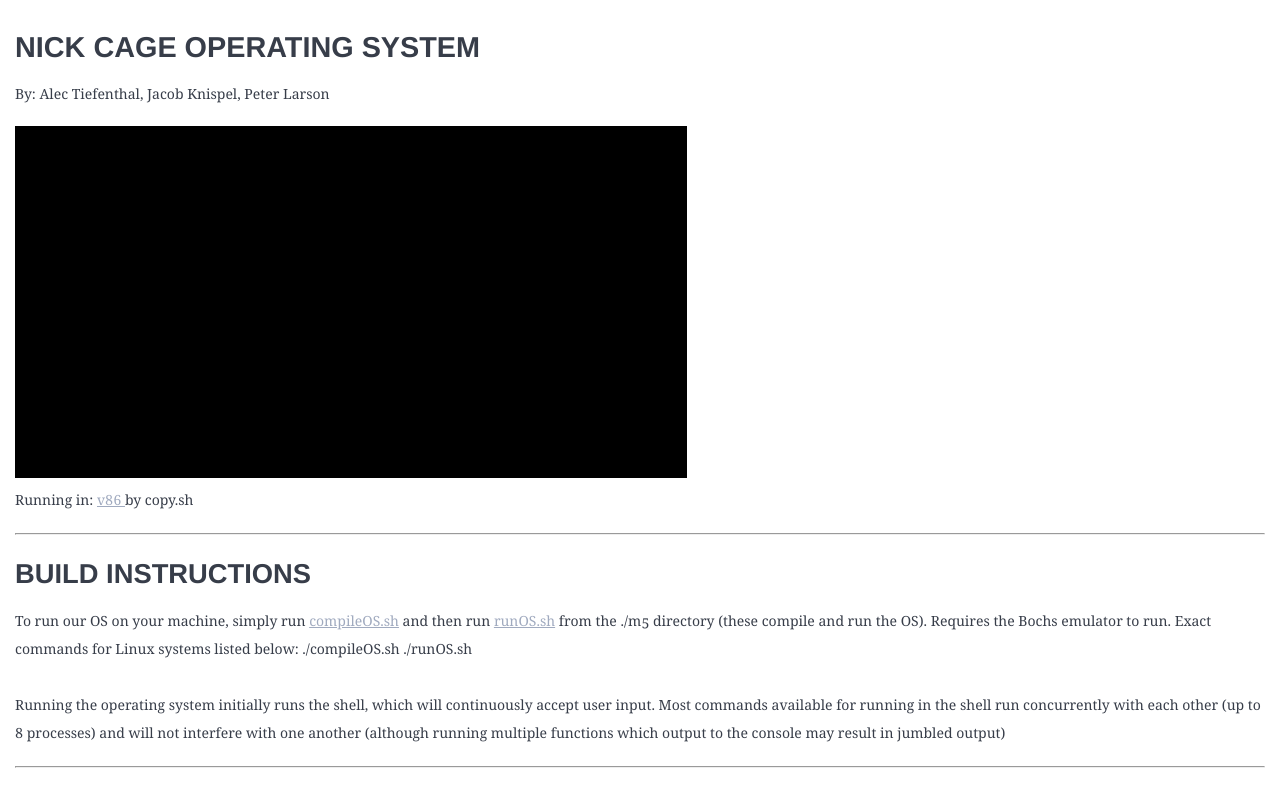
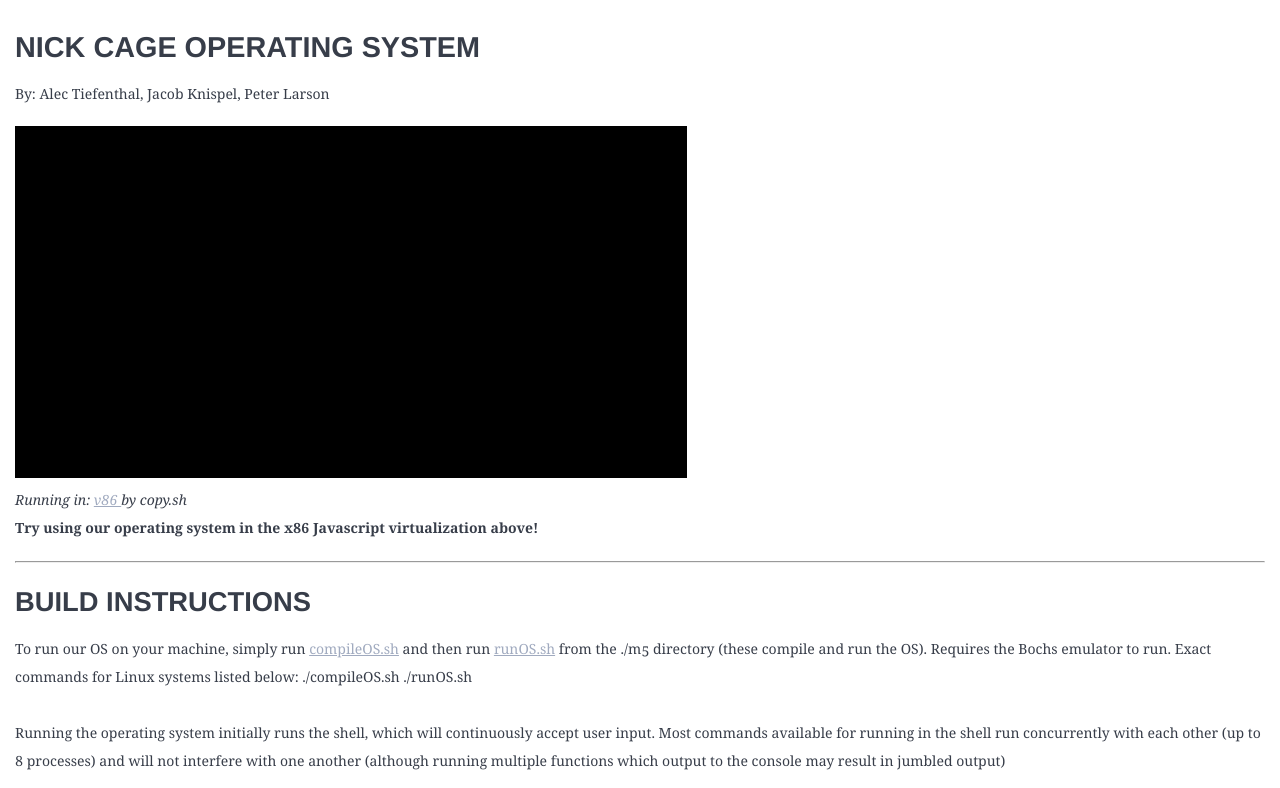
Before and after one commit to peterlarson/cageOS, a website: page docs/index.html in a window 1280 px wide. Shown: the top 788 px of the page. Drawn offline with nearby package versions, Linux system fonts and the light colour scheme; no server answers.

Commit message:
Made it clearer that the virtualizer isn't an image

```diff
--- a/docs/index.html
+++ b/docs/index.html
@@ -34,7 +34,12 @@ window.onload = function()
     <div style="white-space: pre; font: 14px monospace; line-height: 14px"></div>
     <canvas style="display: none"></canvas>
 </div>
-<p>Running in: <a href="https://github.com/copy/v86"> v86 </a> by copy.sh</p>
+<p><i>Running in: <a href="https://github.com/copy/v86"> v86 </a> by copy.sh</i>
+<br>
+<b>Try using our operating system in the x86 Javascript virtualization above!</b>
+</p>
+
+
 <hr>
 
 <h2><a id="BUILD_INSTRUCTIONS_7"></a>BUILD INSTRUCTIONS</h2>
```
